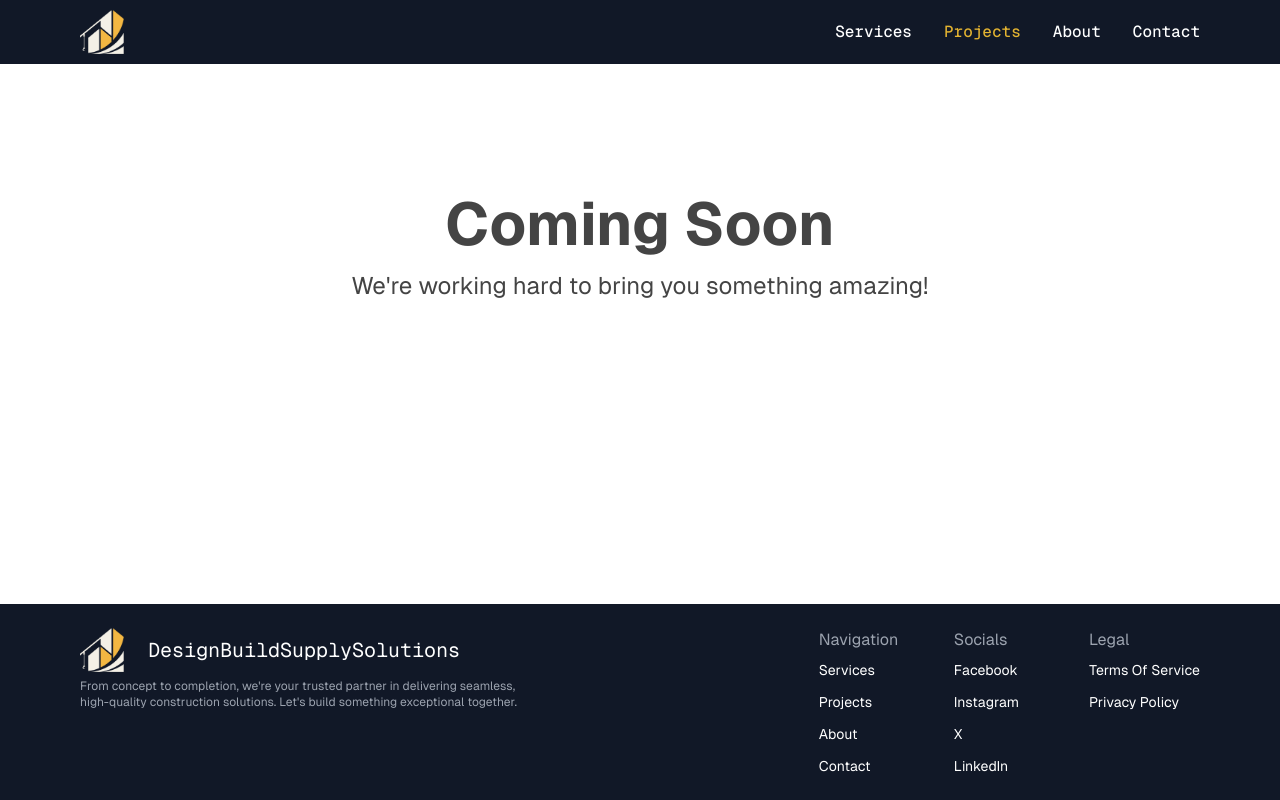
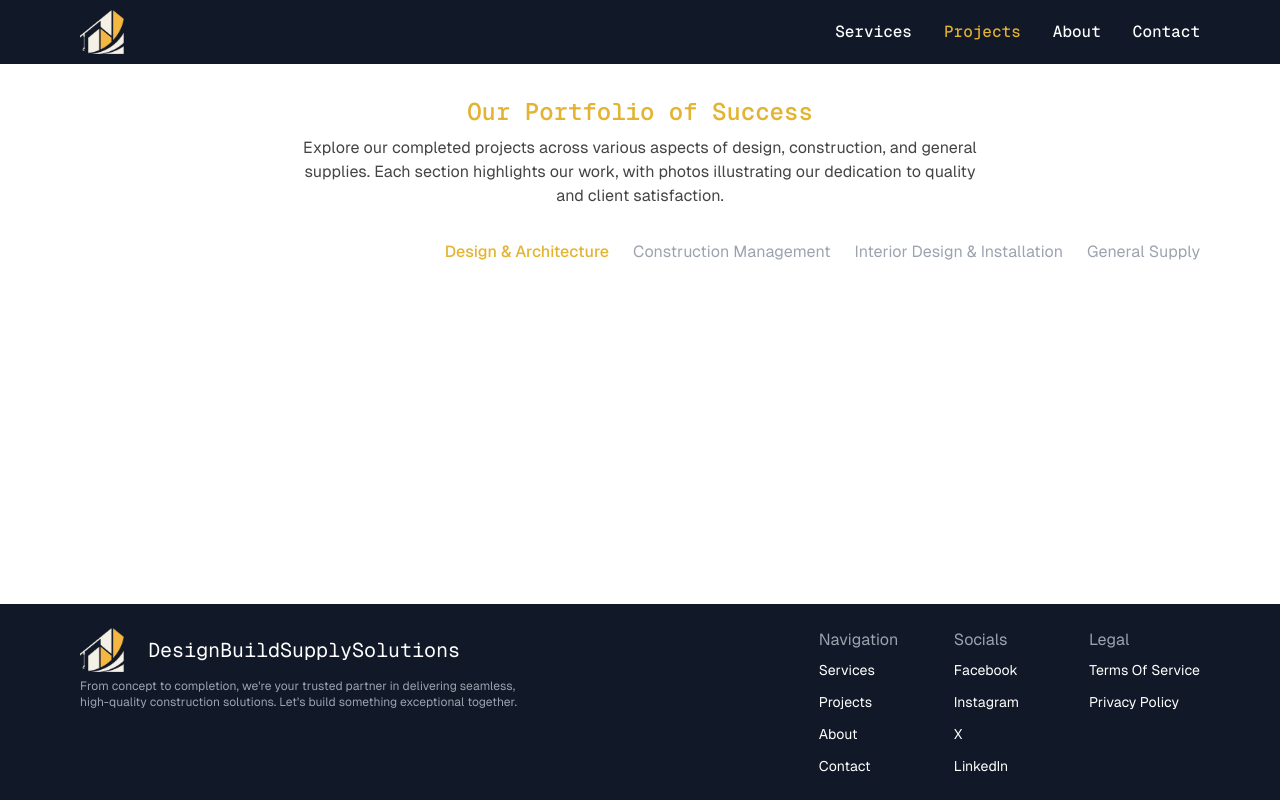
Before and after one commit to nckmackenzie/design-build, a Next.js app: page /projects in a window 1280 px wide. Built offline with nearby package versions, Linux system fonts and the light colour scheme; a web font is replaced by a local one.

Commit message:
chore: projects start

```diff
--- /dev/null
+++ b/src/app/(public)/_components/projects/projects.tsx
@@ -0,0 +1,32 @@
+'use client';
+import { SERVICES } from '@/lib/constants';
+import clsx from 'clsx';
+
+import React from 'react';
+
+export default function Projects() {
+  const [selectedService, setSelectedService] = React.useState<string>(
+    SERVICES[0].title
+  );
+
+  return (
+    <div className="">
+      <ul className="flex items-center gap-x-6 justify-end">
+        {SERVICES.map(service => (
+          <li
+            className={clsx(
+              'text-base cursor-pointer text-gray-400 transition-all duration-300 hover:text-secondary',
+              {
+                'text-secondary font-medium': service.title === selectedService,
+              }
+            )}
+            key={service.title}
+            onClick={() => setSelectedService(service.title)}
+          >
+            {service.title}
+          </li>
+        ))}
+      </ul>
+    </div>
+  );
+}
--- a/src/app/(public)/projects/page.tsx
+++ b/src/app/(public)/projects/page.tsx
@@ -1,5 +1,28 @@
-import ComingSoon from '../_components/coming-soon';
+import { type Metadata } from 'next';
+
+import SectionHeader from '@/components/section-header';
+import Projects from '../_components/projects/projects';
+
+export const metadata: Metadata = {
+  title: 'Projects',
+};
 
 export default function ProjectPage() {
-  return <ComingSoon />;
+  return (
+    <section
+      aria-labelledby="our-project"
+      id="our-project"
+      className="container pt-6 md:pt-8 pb-12 md:pb-16"
+    >
+      <SectionHeader
+        id="our-project"
+        header="Our Portfolio of Success"
+        descripton="Explore our completed projects across various aspects of design, construction, and general supplies. Each section highlights our work, with photos illustrating our dedication to quality and client satisfaction."
+      />
+
+      <div className="py-6 sm:py-8">
+        <Projects />
+      </div>
+    </section>
+  );
 }
```
